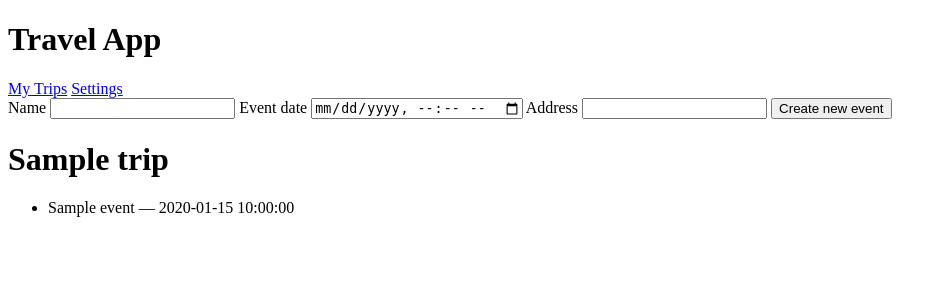
After one commit to mgrijalva/travel_planning_app, a Flask app: page /trips/1 in a window 1280 px wide. The commit adds this page. Shown: the top 300 px of the page, without its empty margins (0-947 px from the left). Run offline with Flask 3, Linux system fonts and the light colour scheme; a database or web service that is not in the repository returns one stand-in record (values such as "Sample title"); some libraries are stand-ins or nearby versions.

Commit message:
Implement trip details view and event creation functionality

```diff
--- a/travel_app/controllers/trips_controller.py
+++ b/travel_app/controllers/trips_controller.py
@@ -1,4 +1,4 @@
-from flask import render_template, redirect, request
+from flask import render_template, redirect, request, url_for
 from ..db import get_db
 from psycopg2.extras import DictCursor
 
@@ -30,3 +30,33 @@ def create_trip():
         )
         conn.commit()
     return redirect("/")
+
+
+def trip_details(trip_id):
+    conn = get_db()
+    if request.method == "GET":
+        with conn.cursor(cursor_factory=DictCursor) as cursor:
+            cursor.execute("select * from trips where id = %s", (trip_id,))
+            trip = cursor.fetchone()
+
+            cursor.execute(
+                "select * from events where trip_id = %s order by event_time",
+                (trip_id,),
+            )
+            events = cursor.fetchall()
+            return render_template(
+                "trips/trip.html", events=events, trip=trip, trip_id=trip_id
+            )
+    else:
+        event_name = request.form["event-name"]
+        event_time = request.form["event-time"]
+        address = request.form["address"]
+
+        conn = get_db()
+        with conn.cursor() as cursor:
+            cursor.execute(
+                "insert into events (trip_id, event_name, event_time, address) values( %s, %s, %s, %s)",
+                (trip_id, event_name, event_time, address),
+            )
+            conn.commit()
+        return redirect(url_for("trip_details", trip_id=trip_id))
--- a/travel_app/server.py
+++ b/travel_app/server.py
@@ -9,4 +9,9 @@ def create_app() -> Flask:
 
     app.add_url_rule("/", view_func=trips_controller.list)
     app.add_url_rule("/trips", view_func=trips_controller.create_trip, methods=["POST"])
+    app.add_url_rule(
+        "/trips/<int:trip_id>",
+        view_func=trips_controller.trip_details,
+        methods=["GET", "POST"],
+    )
     return app
--- a/travel_app/templates/trips/index.html
+++ b/travel_app/templates/trips/index.html
@@ -15,7 +15,11 @@
 <h2>My Trips</h2>
 <ul>
     {% for trip in trips %}
-        <li>{{ trip.title }}</li>
+        <li>
+            <a href="{{ url_for('trip_details', trip_id=trip.id) }}">
+                {{ trip.title }}
+            </a>
+        </li>
     {% endfor %}
 </ul>
 {% endblock %}
--- /dev/null
+++ b/travel_app/templates/trips/trip.html
@@ -0,0 +1,28 @@
+{% extends 'layouts/layout.html' %}
+
+{% block content %}
+
+
+<form action="{{ url_for('trip_details', trip_id=trip.id) }}" method="POST">
+    <label>Name</label>
+    <input type="text" name="event-name" required/>
+    <label>Event date</label>
+    <input type="datetime-local" name="event-time" required/>
+    <label>Address</label>
+    <input type="text" name="address" required/>
+
+    <button role="submit">Create new event</button>
+</form>
+
+
+<h1>{{trip.title}}</h1>
+{% if events %}
+  <ul>
+  {% for ev in events %}
+    <li>{{ ev.event_name }} — {{ ev.event_time }}</li>
+  {% endfor %}
+  </ul>
+{% else %}
+  <p>No events for this trip.</p>
+{% endif %}
+{% endblock %}
```
